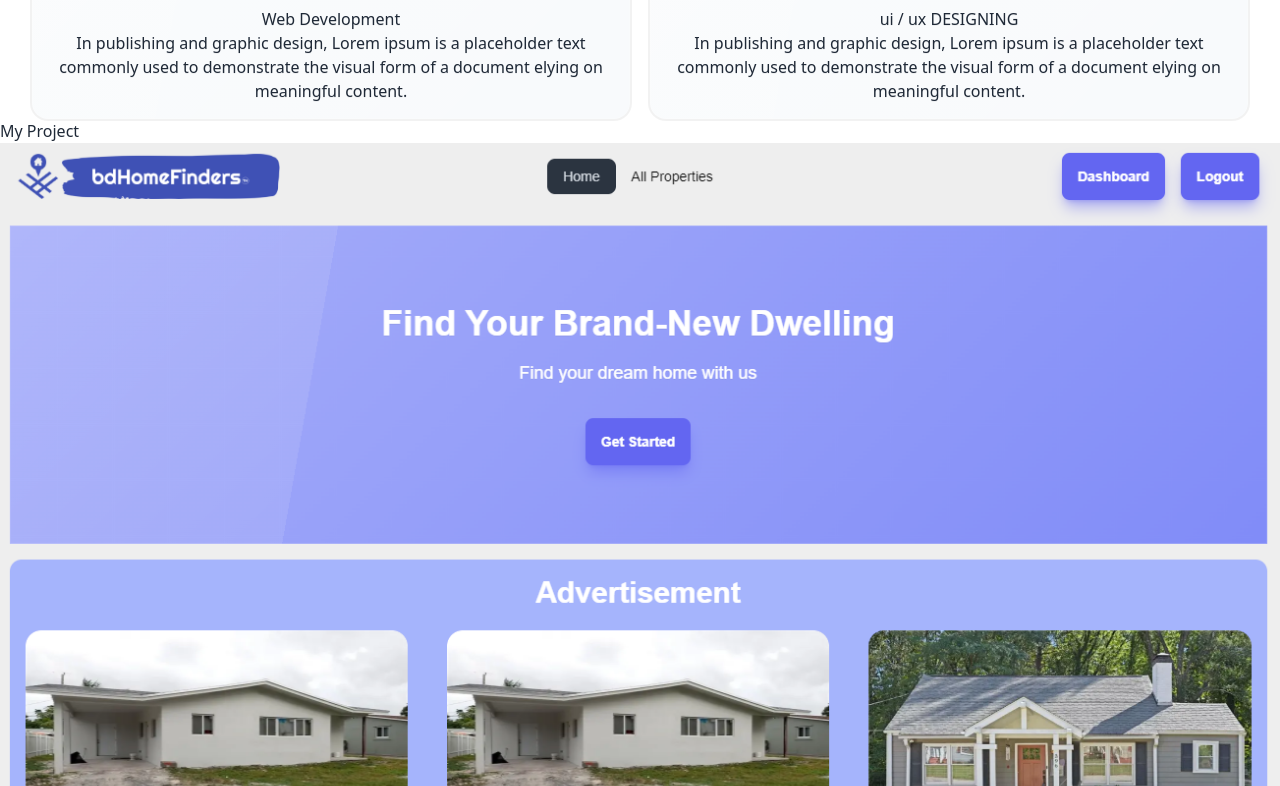
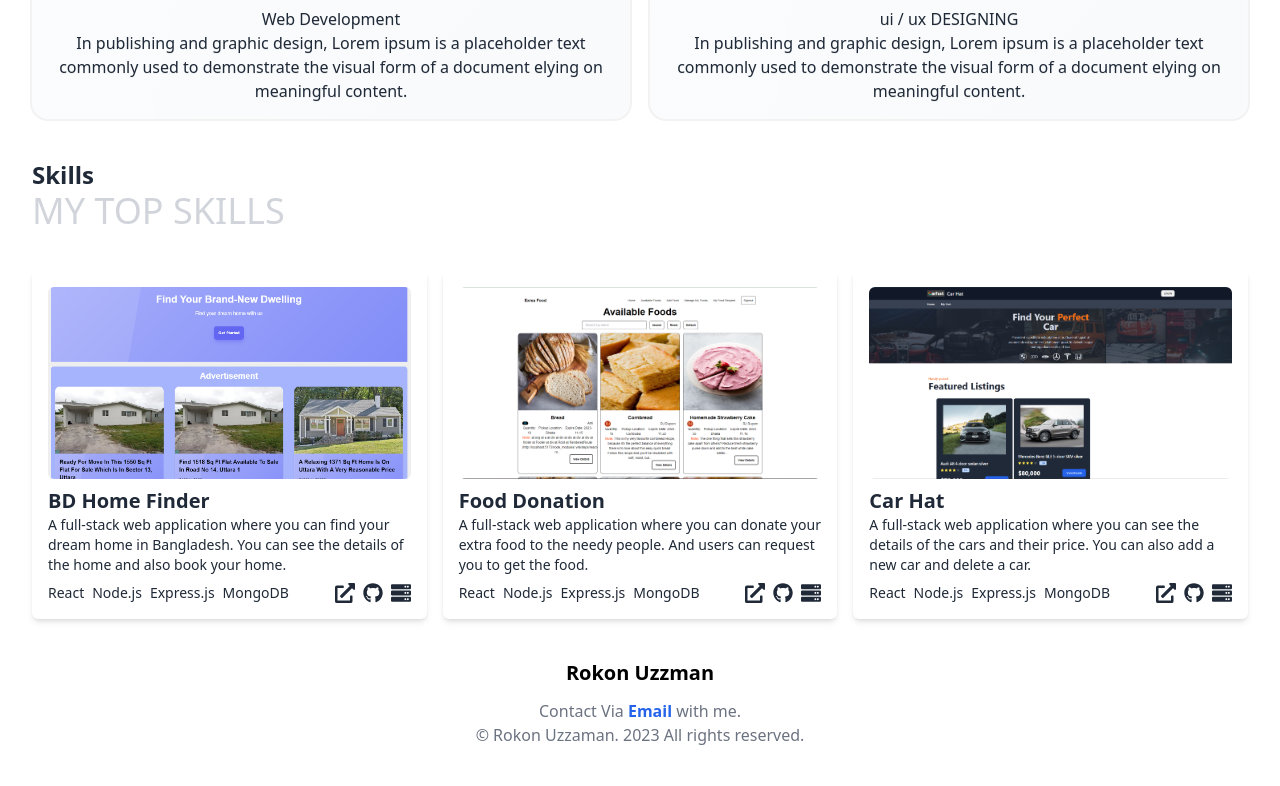
Before and after one commit to mrokonuzzaman040/my-resume, a React (Vite) app: page / in a window 1280 px wide. Shown: the part 1054-1840 px from the top of the page. Built offline with nearby package versions, Linux system fonts and the light colour scheme; some icons are missing.

Commit message:
Update project images

```diff
--- a/src/Layout/Home/MyProject/MyProject.jsx
+++ b/src/Layout/Home/MyProject/MyProject.jsx
@@ -9,91 +9,107 @@ import carHat from '../../../image/project/car-hat.png';
 
 const MyProject = () => {
     return (
-        <section className="my-project">
-            <div className="container">
-                <div className="row">
-                    <div className="col-12">
-                        <div className="section-title">
-                            <h2>My Project</h2>
+        <>
+            <div className="w-full max-w-[85rem] sm:px-6 lg:px-8 mx-auto mt-10">
+                <div className="mb-10">
+                    <h2 className='text-2xl font-black'>Skills</h2>
+                    <h1 className='uppercase text-4xl text-gray-300'>My Top Skills</h1>
+                </div>
+                <div className="grid grid-cols-1 md:grid-cols-2 lg:grid-cols-3 gap-4">
+                    <motion.div
+                        whileHover={{ scale: 1.1 }}
+                        whileTap={{ scale: 0.9 }}
+                        className="w-full p-4 bg-white rounded-md shadow-md hover:shadow-lg transition duration-300 ease-in-out">
+                        <div className="relative">
+                            <img className="w-full h-48 object-cover rounded-md" src={bdHomeFinder} alt="BD Home Finder" />
+                            <div className="absolute inset-0 bg-black bg-opacity-40 rounded-md flex justify-center items-center gap-2 opacity-0 hover:opacity-100 transition duration-300 ease-in-out">
+                                <a href="https://bdhomefinders.web.app/" target="_blank" rel="noreferrer"><FaExternalLinkAlt className="text-white text-2xl" /></a>
+                                <a href="https://github.com/mrokonuzzaman040/bd-home-finders" target="_blank" rel="noreferrer"><FaGithub className="text-white text-2xl" /></a>
+                                <a href="https://github.com/mrokonuzzaman040/bd-home-finders-server" target="_blank" rel="noreferrer"><FaServer className="text-white text-2xl" /></a>
                             </div>
                         </div>
+                        <div className="mt-2">
+                            <h2 className="text-xl font-bold">BD Home Finder</h2>
+                            <p className="text-sm">A full-stack web application where you can find your dream home in Bangladesh. You can see the details of the home and also book your home.</p>
                         </div>
-                <div className="row">
-                    <div className="col-lg-4 col-md-6 col-sm-12">
-                        <div className="single-project">
-                            <div className="project-img">
-                                <img src={bdHomeFinder} alt="bd-home-finder" />
+                        <div className="flex justify-between items-center mt-2">
+                            <div className="flex gap-2">
+                                <span className="text-sm">React</span>
+                                <span className="text-sm">Node.js</span>
+                                <span className="text-sm">Express.js</span>
+                                <span className="text-sm">MongoDB</span>
                             </div>
-                            <div className="project-content">
-                                <h3>BD Home Finder</h3>
-                                <p>BD Home Finder is a real estate website. Where you can find your dream home. You can search your home by location and price. You can also see the details of the home.</p>
-                                <div className="project-link">
-                                    <a href="
-                                    https://bd-home-finder.web.app/" target="_blank" rel="noreferrer">
-                                        <FaExternalLinkAlt />
-                                    </a>
-                                    <a href="" target="_blank" rel="noreferrer">
-                                        <FaServer />
-                                    </a>
-                                    <a href="" target="_blank" rel="noreferrer">
-                                        <FaGithub />
-                                    </a>
+                            <div className="flex gap-2">
+                                <a href="https://bdhomefinders.web.app/" target="_blank" rel="noreferrer"><FaExternalLinkAlt className="text-xl" /></a>
+                                <a href="https://github.com/mrokonuzzaman040/bd-home-finders" target="_blank" rel="noreferrer"><FaGithub className="text-xl" /></a>
+                                <a href="https://github.com/mrokonuzzaman040/bd-home-finders-server" target="_blank" rel="noreferrer"><FaServer className=" text-xl" /></a>
                             </div>
                         </div>
+                    </motion.div>
+
+                    <motion.div
+                        whileHover={{ scale: 1.1 }}
+                        whileTap={{ scale: 0.9 }}
+                        className="w-full p-4 bg-white rounded-md shadow-md hover:shadow-lg transition duration-300 ease-in-out">
+                        <div className="relative">
+                            <img className="w-full h-48 object-cover rounded-md" src={officeTime} alt="Office Time" />
+                            <div className="absolute inset-0 bg-black bg-opacity-40 rounded-md flex justify-center items-center gap-2 opacity-0 hover:opacity-100 transition duration-300 ease-in-out">
+                                <a href="https://food-donation-8087b.web.app/" target="_blank" rel="noreferrer"><FaExternalLinkAlt className="text-white text-2xl" /></a>
+                                <a href="https://github.com/mrokonuzzaman040/food-donation-with-react-client" target="_blank" rel="noreferrer"><FaGithub className="text-white text-2xl" /></a>
+                                <a href="https://github.com/mrokonuzzaman040/food-donation-with-react-server" target="_blank" rel="noreferrer"><FaServer className="text-white text-2xl" /></a>
                             </div>
                         </div>
+                        <div className="mt-2">
+                            <h2 className="text-xl font-bold">Food Donation</h2>
+                            <p className="text-sm">A full-stack web application where you can donate your extra food to the needy people. And users can request you to get the food.</p>
                         </div>
-                <div className="row mt-5 mb-5">
-                    <div className="col-lg-4 col-md-6 col-sm-12">
-                        <div className="single-project">
-                            <div className="project-img">
-                                <img src={officeTime} alt="office-time" />
+                        <div className="flex justify-between items-center mt-2">
+                            <div className="flex gap-2">
+                                <span className="text-sm">React</span>
+                                <span className="text-sm">Node.js</span>
+                                <span className="text-sm">Express.js</span>
+                                <span className="text-sm">MongoDB</span>
                             </div>
-                            <div className="project-content">
-                                <h3>Office Time</h3>
-                                <p>Office Time is a website where you can track your office time. You can also see your total working hours and total earning.</p>
-                                <div className="project-link">
-                                    <a href="https://office-time-9c9a0.web.app/" target="_blank" rel="noreferrer">
-                                        <FaExternalLinkAlt />
-                                    </a>
-                                    <a href="" target="_blank" rel="noreferrer">
-                                        <FaServer />
-                                    </a>
-                                    <a href="" target="_blank" rel="noreferrer">
-                                        <FaGithub />
-                                    </a>
+                            <div className="flex gap-2">
+                                <a href="https://food-donation-8087b.web.app/" target="_blank" rel="noreferrer"><FaExternalLinkAlt className="text-xl" /></a>
+                                <a href="https://github.com/mrokonuzzaman040/food-donation-with-react-client" target="_blank" rel="noreferrer"><FaGithub className="text-xl" /></a>
+                                <a href="https://github.com/mrokonuzzaman040/food-donation-with-react-server" target="_blank" rel="noreferrer"><FaServer className="text-xl" /></a>
                             </div>
                         </div>
+                    </motion.div>
+                    <motion.div
+                        whileHover={{ scale: 1.1 }}
+                        whileTap={{ scale: 0.9 }}
+                        className="w-full p-4 bg-white rounded-md shadow-md hover:shadow-lg transition duration-300 ease-in-out">
+                        <div className="relative">
+                            <img className="w-full h-48 object-cover rounded-md" src={carHat} alt="Car Hat" />
+                            <div className="absolute inset-0 bg-black bg-opacity-40 rounded-md flex justify-center items-center gap-2 opacity-0 hover:opacity-100 transition duration-300 ease-in-out">
+                                <a href="https://car-hat-58f88.web.app/" target="_blank" rel="noreferrer"><FaExternalLinkAlt className="text-white text-2xl" /></a>
+                                <a href="https://github.com/mrokonuzzaman040/car-hat-client-site" target="_blank" rel="noreferrer"><FaGithub className="text-white text-2xl" /></a>
+                                <a href="https://github.com/mrokonuzzaman040/car-hat-server-site" target="_blank" rel="noreferrer"><FaServer className="text-white text-2xl" /></a>
                             </div>
                         </div>
+                        <div className="mt-2">
+                            <h2 className="text-xl font-bold">Car Hat</h2>
+                            <p className="text-sm">A full-stack web application where you can see the details of the cars and their price. You can also add a new car and delete a car.</p>
                         </div>
-                <div className="row mt-5 mb-5">
-                    <div className="col-lg-4 col-md-6 col-sm-12">
-                        <div className="single-project">
-                            <div className="project-img">
-                                <img src={carHat} alt="car-hat" />
+                        <div className="flex justify-between items-center mt-2">
+                            <div className="flex gap-2">
+                                <span className="text-sm">React</span>
+                                <span className="text-sm">Node.js</span>
+                                <span className="text-sm">Express.js</span>
+                                <span className="text-sm">MongoDB</span>
                             </div>
-                            <div className="project-content">
-                                <h3>Car Hat</h3>
-                                <p>Car Hat is a website where you can find your dream car. You can search your car by location and price. You can also see the details of the car.</p>
-                                <div className="project-link">
-                                    <a href="https://car-hat.web.app/" target="_blank" rel="noreferrer">
-                                        <FaExternalLinkAlt />
-                                    </a>
-                                    <a href="" target="_blank" rel="noreferrer">
-                                        <FaServer />
-                                    </a>
-                                    <a href="" target="_blank" rel="noreferrer">
-                                        <FaGithub />
-                                    </a>
+                            <div className="flex gap-2">
+                                <a href="https://car-hat-58f88.web.app/" target="_blank" rel="noreferrer"><FaExternalLinkAlt className="text-xl" /></a>
+                                <a href="https://github.com/mrokonuzzaman040/car-hat-client-site" target="_blank" rel="noreferrer"><FaGithub className="text-xl" /></a>
+                                <a href="https://github.com/mrokonuzzaman040/car-hat-server-site" target="_blank" rel="noreferrer"><FaServer className="text-xl" /></a>
                             </div>
                         </div>
+                    </motion.div>
                 </div>
             </div>
-                </div>
-            </div>
-        </section >
-
+        </>
     );
 };
 
```
Also changed, not shown: src/image/project/car-hat.png, src/image/project/office-time.png. Lines whose indentation alone changed are shown as unchanged.
